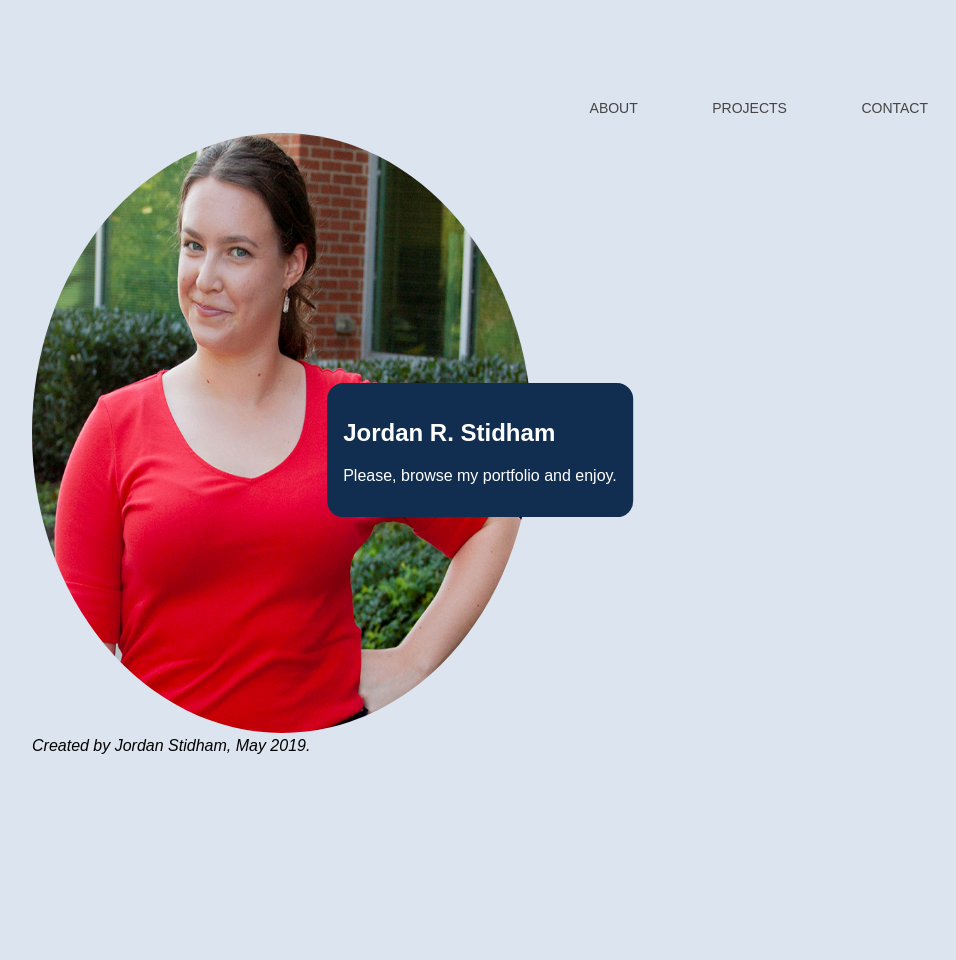
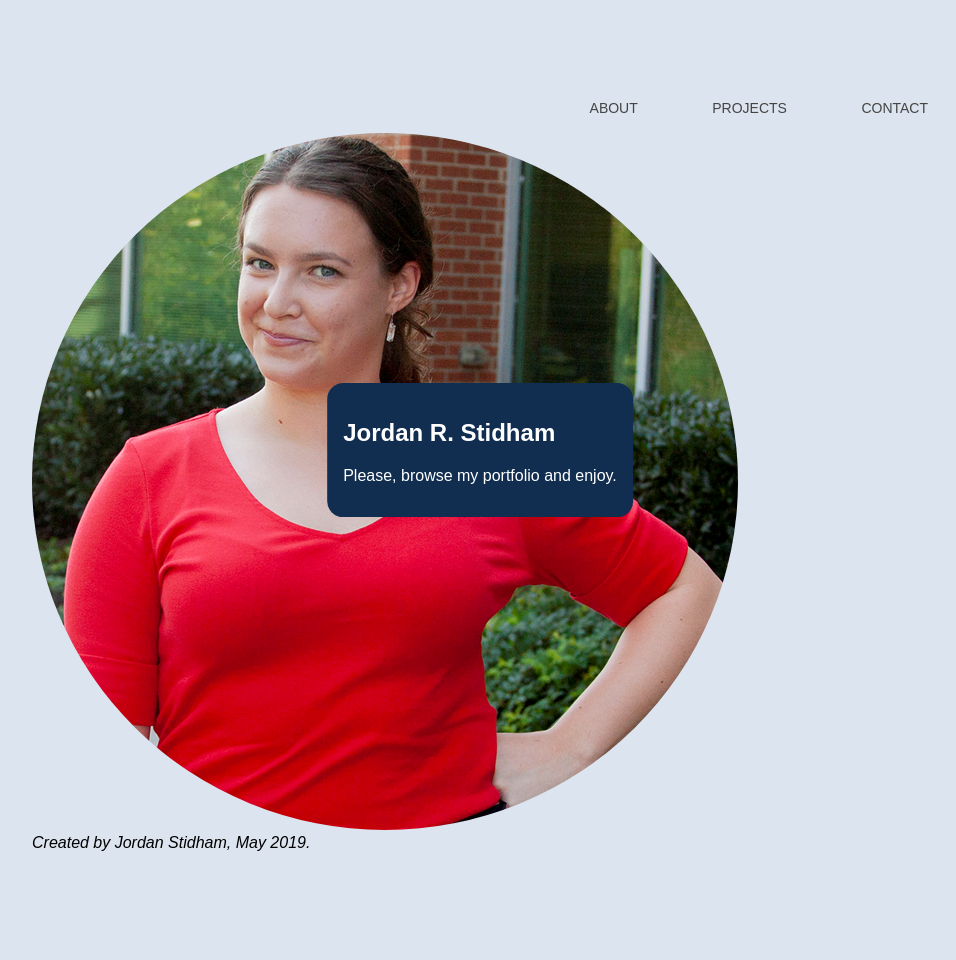
Before and after one commit to jordanstidham/PORTFOLIO, a Jekyll site: the page built from README.md, in a window 1280 px wide. Shown: the whole page, without its empty margins (160-1116 px from the left). Built offline with Jekyll 4.4.1, drawn with Linux system fonts in a browser that asks for light colours; our own code applies the rules of GitHub Pages for plain Markdown files.

Commit message:
Update default.html

```diff
--- a/_layouts/default.html
+++ b/_layouts/default.html
@@ -13,7 +13,7 @@
     		</ul>
 		</header>
    		<div id="container1">
-			<img src="headshot.png" alt="headshot" style="width:500px;height:600px" class="wdn-stretch rounded-corners";>
+			<img src="headshot.png" alt="headshot" class="wdn-stretch rounded-corners";>
 			<style>
 				    section {
 					background: #112E51;
```
